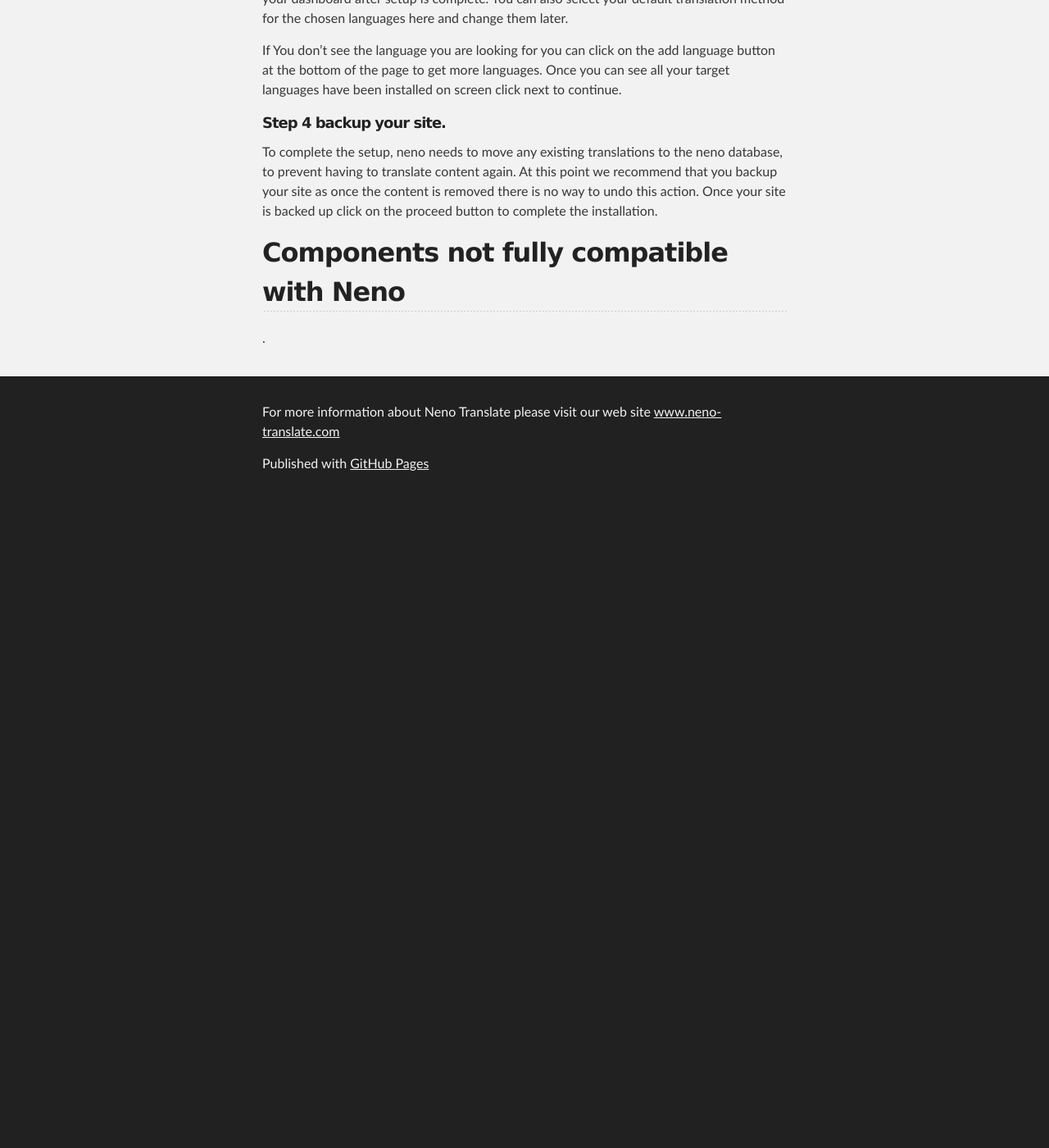
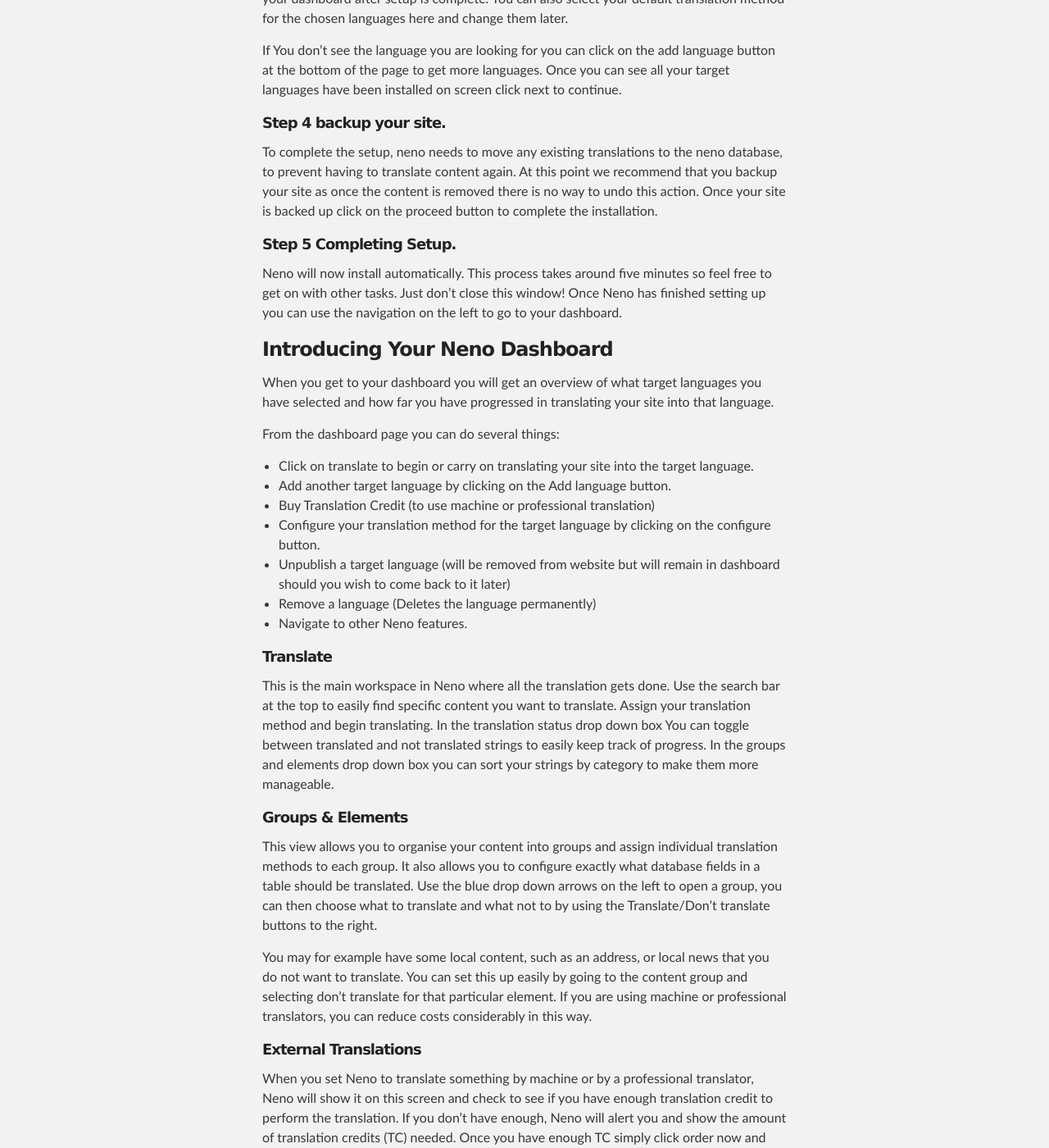
Before and after one commit to javigomez/neno, a Jekyll site: the page built from index.md, in a window 1280 px wide and 1400 px high, scrolled down 1327 px. Shown: the whole window at 82% size. Built offline with Jekyll 4.4.1, drawn with Linux system fonts in a browser that asks for light colours; Markdown is read by kramdown in place of the engine named in the settings; before the commit the page ends 1939 px from its top, so only the background shows below that; some of the changed text lies outside the part shown.

Commit message:
Update index.md

```diff
--- a/index.md
+++ b/index.md
@@ -35,6 +35,57 @@ If You don’t see the language you are looking for you can click on the add lan
 ##### Step 4 backup your site.
 To complete the setup, neno needs to move any existing translations to the neno database, to prevent having to translate content again. At this point we recommend that you backup your site as once the content is removed there is no way to undo this action. Once your site is backed up click on the proceed button to complete the installation.
 
+##### Step 5 Completing Setup.
+Neno will now install automatically. This process takes around five minutes so feel free to get on with other tasks. Just don’t close this window! Once Neno has finished setting up you can use the navigation on the left to go to your dashboard.
+
+### Introducing Your Neno Dashboard
+
+When you get to your dashboard you will get an overview of what target languages you have selected and how far you have progressed in translating your site into that language.
+
+From the dashboard page you can do several things:
+* Click on translate to begin or carry on translating your site into the target language.
+* Add another target language by clicking on the Add language button.
+* Buy Translation Credit (to use machine or professional translation)
+* Configure your translation method for the target language by clicking on the configure button.
+* Unpublish a target language (will be removed from website but will remain in dashboard should you wish to come back to it    later)
+* Remove a language (Deletes the language permanently)
+* Navigate to other Neno features.
+
+##### Translate
+This is the main workspace in Neno where all the translation gets done. Use the search bar at the top to easily find specific content you want to translate. Assign your translation method and begin translating. In the translation status drop down box You can toggle between translated and not translated strings to easily keep track of progress. In the groups and elements drop down box you can sort your strings by category to make them more manageable.
+
+##### Groups & Elements
+This view allows you to organise your content into groups and assign individual translation methods to each group. It also allows you to configure exactly what database fields in a table should be translated. Use the blue drop down arrows on the left to open a group, you can then choose what to translate and what not to by using the Translate/Don’t translate buttons to the right.
+
+You may for example have some local content, such as an address, or local news that you do not want to translate. You can set this up easily by going to the content group and selecting don’t translate for that particular element. If you are using machine or professional translators, you can reduce costs considerably in this way.
+
+##### External Translations
+When you set Neno to translate something by machine or by a professional translator, Neno will show it on this screen and check to see if you have enough translation credit to perform the translation. If you don’t have enough, Neno will alert you and show the amount of translation credits (TC) needed. Once you have enough TC simply click order now and the translations will be automatically added to your site when complete.
+
+##### Settings
+###### General
+In the general settings, you can enter a licence code that will enable you to order external translations. You can get a free licence from http://www.neno-translate.com If you have purchased a premium subscription please paste in your licence key to prevent inserting our backlink.
+
+As well as choosing the default translation method, you can specify which machine translation engine you wish to use, Google or Yandex. Translations by Google have better quality in general, except if the source or target language is Russian, where Yandex works better.
+The API key box is only necessary for using the "Copy & translate" button on the Translation interface. To send content to google or yandex to be translated via external translations, there's no need to have an API key, all the process go through Neno.
+You can find out how to get an API key for Google Translate here: https://www.youtube.com/watch?v=qP5-78V4EJI
+You can find out how to get an API key for yandex here: https//www.youtube.com/watch?v=S1-XTgyT7ZM
+
+###### Scheduled Tasks.
+Here you can select which method you would like to use to perform scheduled tasks. We recommend Cron because there is a slight Performance benefit over Ajax. However cron does require additional Setup, and may not work on all servers, so unless you are an advanced user choose Ajax (Default Setting) to avoid any issues.
+
+##### Debug Report
+Neno will log information about every action it takes. In the unlikely event of an error, the report can be copied and sent to the Neno support team to help them resolve the problem quickly.
+
+##### A Few Things To Remember:
+* Check out our FAQ page if you have any questions that are not answered here. You can also look for help in our community     forum and for premium members there is a ticket system.
+
+* If you can’t find the content you are looking for to translate, try typing some of the text into the search box.
+
+*If you want to use the copy and translate button on the translation interface (for machine translations) you will need to    get an API key(Google or Yandex) first and copy and paste it into the box provided on the settings page.
+
+
+
 
 ## Components not fully compatible with Neno
 
```
